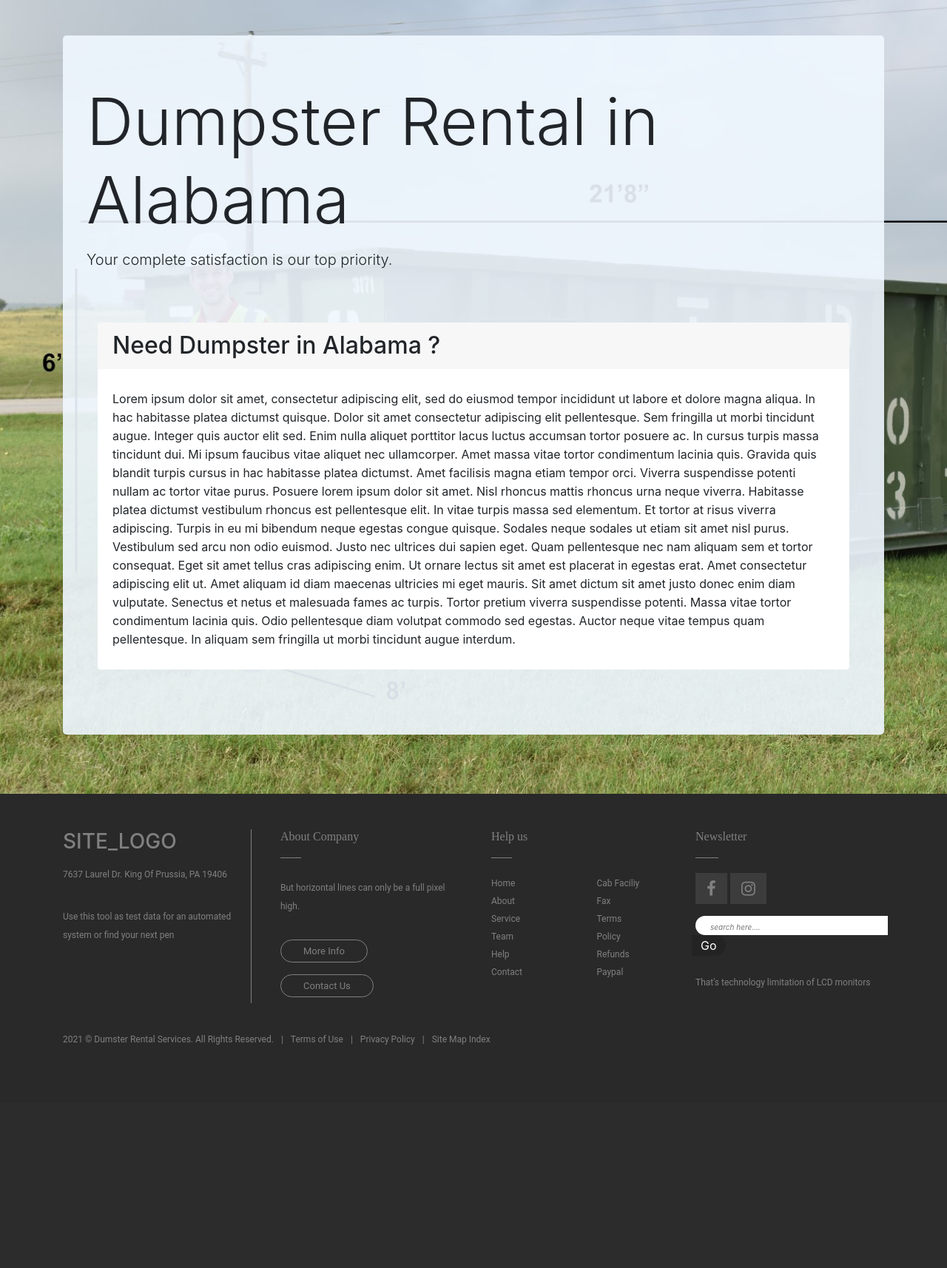
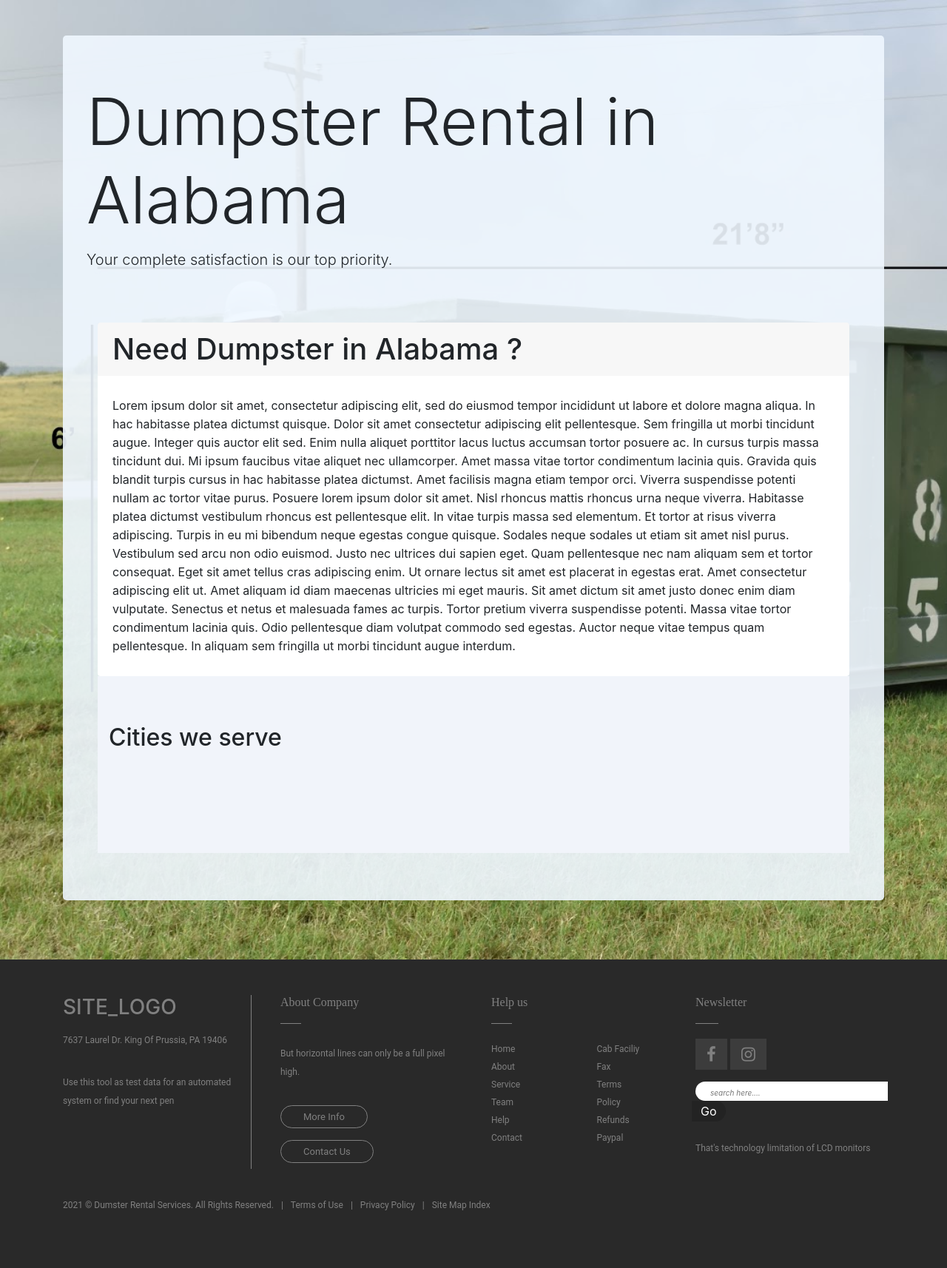
Before and after one commit to mmrubayet/dumpsterRentalSite, a Django app: a page that uses templates/state_detail.html in a window 1280 px wide. Shown: the part 56-1770 px from the top of the page at 74% size. Before the commit the page ends 1468 px from the top, so only its background shows below. Run offline with Django 3.2, Linux system fonts and the light colour scheme; data comes from the database, SQL or seed files in the repository; both versions use the stored data as it was after the commit.

Commit message:
some minor update & state_detail.html modify

```diff
--- a/pages/views.py
+++ b/pages/views.py
@@ -11,27 +11,21 @@
     template_name = 'index.html'
 
 
-class StateDetailView(DetailView):
-    model = State
-    template_name = 'state_detail.html'
-
-
 class HomePageView(ListView):
     model = State
     queryset = model.objects.all().order_by('name')
     template_name = 'home.html'
-    # qs = State.objects.all().values_list('name', named=True).order_by('name')
-    # context = {'all_states_list': qs}
-    # return render(request, 'home.html', context)
+
+
+class StateDetailView(DetailView):
+    model = State
+    template_name = 'state_detail.html'
 
 
 class ServicesPageView(ListView):
     model = State
     queryset = model.objects.all().order_by('name')
     template_name = 'services.html'
-    # state_art = State.objects.all().values_list('name', 'article', named=True).order_by('name')
-    # context = {'state_articles': state_art}
-    # return render(request, 'services.html', context)
 
 
 class AboutPageView(TemplateView):
@@ -43,5 +37,6 @@
     template_name = 'faqs.html'
     context_object_name = 'all_faqs_list'
 
+
 class ContactPageView(TemplateView):
     template_name = 'contact.html'
--- a/state/models.py
+++ b/state/models.py
@@ -5,7 +5,7 @@
 
 
 class State(models.Model):
-    name    = models.CharField(max_length=100)
+    name    = models.CharField(max_length=100, unique=True)
     abbvr   = models.CharField(max_length=2, unique=True)
     article = models.TextField(null=False)
     slug    = models.SlugField(null=False, unique=True)
@@ -25,7 +25,7 @@
 class City(models.Model):
     city_name   = models.CharField(max_length=50)
     state_name  = models.ForeignKey('State', on_delete=models.CASCADE,)
-    zip         = models.CharField(max_length=5, unique=True)
+    zip         = models.CharField(max_length=10, )
     city_detail = models.TextField(null=False)
     slug        = models.SlugField(null=False, unique=True)
 
@@ -37,5 +37,5 @@
 
     def save(self, *args, **kwargs):
         if not self.slug:
-            self.slug = slugify(self.title)
+            self.slug = slugify(self.title+self.state_name)
         return super().save(*args, **kwargs)
--- a/templates/state_detail.html
+++ b/templates/state_detail.html
@@ -12,13 +12,44 @@
       <div class="container">
 
         <div class="card border-0">
-          <h2 class="card-header border-0">Need Dumpster in {{ object.name }} ?</h2>
+          <h1 class="card-header border-0">Need Dumpster in {{ object.name }} ?</h1>
           <div class="card-body">
             <p class="card-text">{{ object.article }}</p>
           </div>
         </div>
 
-        <br>
+
+
+        <!-- city viewer -->
+        <section>
+          <div class="container row" id="">
+
+            <div class="container ">
+              <h2 class="">Cities we serve</h2>
+              <br><br>
+            </div>
+
+            <!-- city list -->
+            <div class="container">
+              <div class="row">
+
+                <div class="col-md-3 states">
+                  <ul class="nomark" style="list-style: none; margin: 0; padding: 0; ">
+                    {% for states in object_list  %}
+                    <li> <a href="{{ states.get_absolute_url }}"> {{ states.name }} </a> </li>
+                    {% endfor %}
+                  </ul>
+                </div>
+
+
+              </div>
+            </div>
+            <!-- city list ends -->
+
+          </div>
+        </section>
+        <!-- city viewer ends -->
+
       </div>
 
     </div>
```
Also changed, not shown: db.sqlite3, state/migrations/0003_alter_state_name.py (added), state/migrations/0004_alter_city_zip.py (added).
